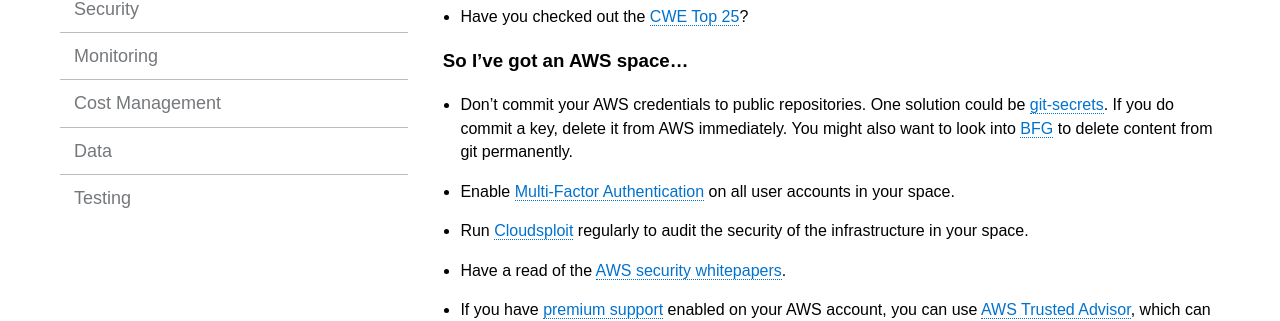
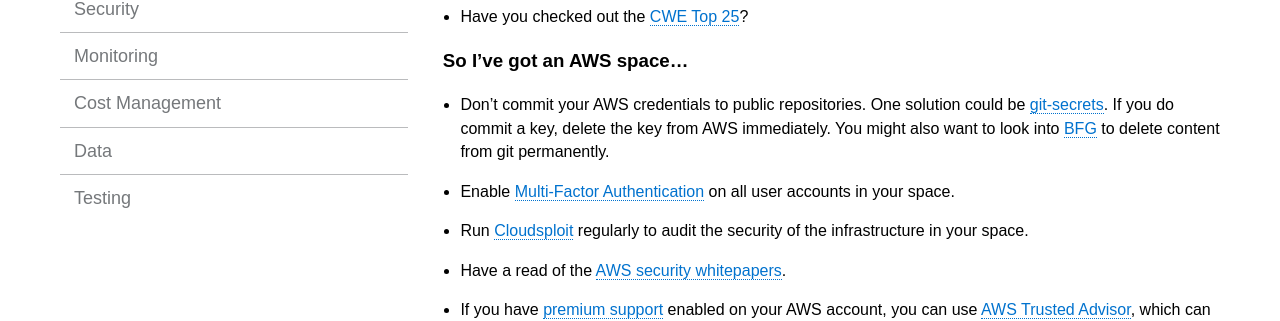
Before and after one commit to GeoscienceAustralia/cloud, a Jekyll site: the page built from docs/_pages/security_index.md, in a window 1280 px wide. Shown: the part 393-714 px from the top of the page. Built offline with Jekyll 4.4.1, drawn with Linux system fonts in a browser that asks for light colours; nearby versions of some CDN libraries.

Commit message:
Minor changes

```diff
--- a/docs/_pages/security_index.md
+++ b/docs/_pages/security_index.md
@@ -13,7 +13,7 @@
 
 ### So I've got an AWS space...
 
-* Don't commit your AWS credentials to public repositories. One solution could be [git-secrets](https://github.com/awslabs/git-secrets). If you do commit a key, delete it from AWS immediately. You might also want to look into [BFG](https://github.com/IBM-Swift/BluePic/wiki/Using-BFG-Repo-Cleaner-tool-to-remove-sensitive-files-from-your-git-repo) to delete content from git permanently.
+* Don't commit your AWS credentials to public repositories. One solution could be [git-secrets](https://github.com/awslabs/git-secrets). If you do commit a key, delete the key from AWS immediately. You might also want to look into [BFG](https://github.com/IBM-Swift/BluePic/wiki/Using-BFG-Repo-Cleaner-tool-to-remove-sensitive-files-from-your-git-repo) to delete content from git permanently.
 * Enable [Multi-Factor Authentication](https://aws.amazon.com/iam/details/mfa/) on all user accounts in your space.
 * Run [Cloudsploit](https://github.com/GeoscienceAustralia/cloudsploit-lambda) regularly to audit the security of the infrastructure in your space.
 * Have a read of the [AWS security whitepapers](https://aws.amazon.com/whitepapers/).
```
